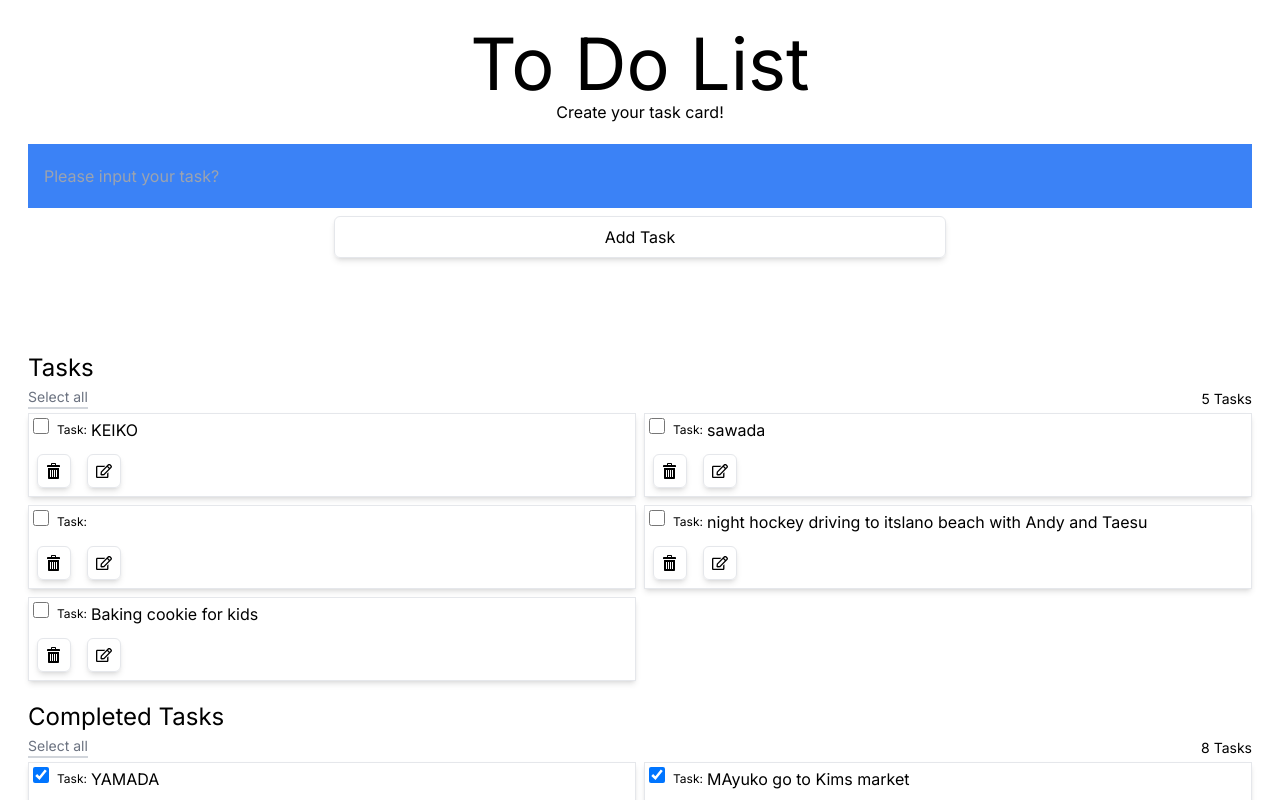
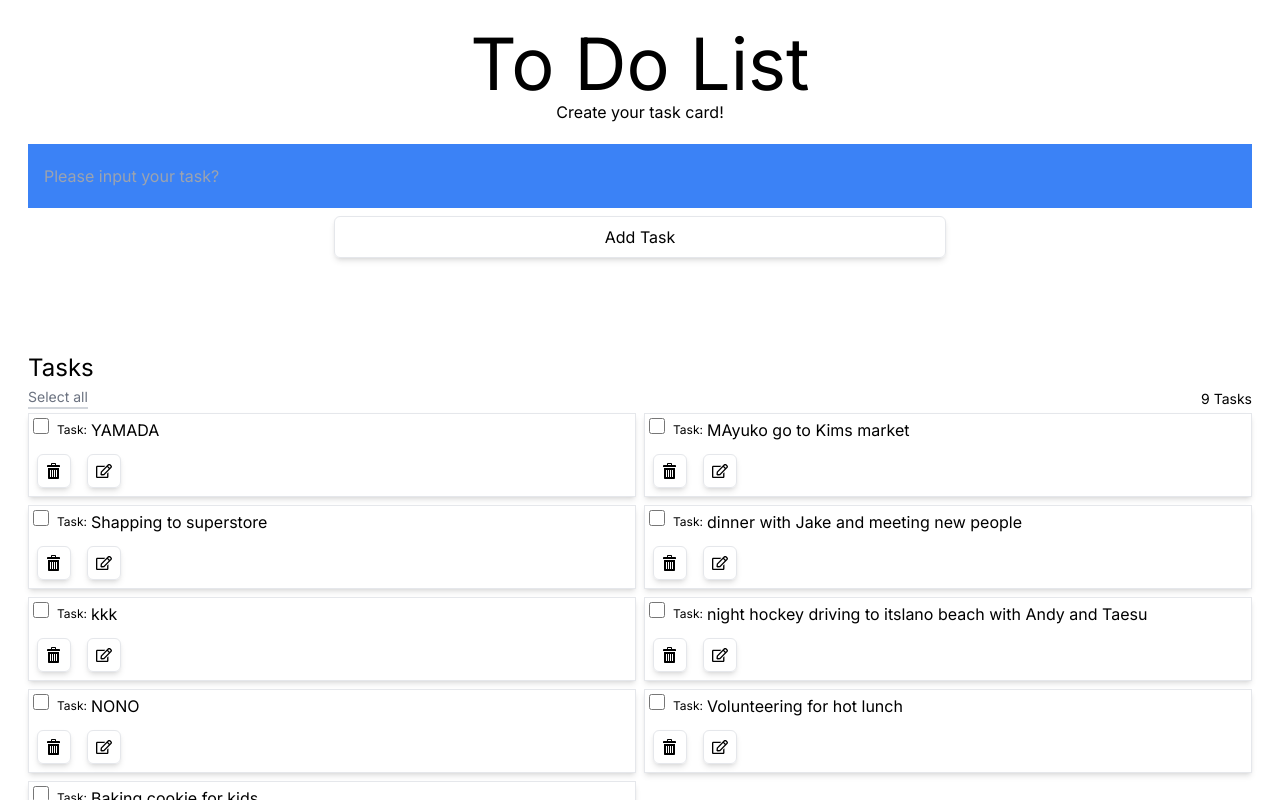
Before and after one commit to KeikoShimizu/Todolist-Next.js-Typescript-TENYHUB, a Next.js app: page / in a window 1280 px wide. Shown: the top 800 px of the page. Built offline with nearby package versions, Linux system fonts and the light colour scheme.

Commit message:
Warning color change is now available

```diff
--- a/public/taskList.json
+++ b/public/taskList.json
@@ -17,12 +17,12 @@
     },
     {
       "task": "Volunteering for hot lunch",
-      "complete": true,
+      "complete": false,
       "id": 14
     },
     {
       "task": "NONO",
-      "complete": true,
+      "complete": false,
       "id": 15
     },
     {
@@ -31,38 +31,28 @@
       "id": 16
     },
     {
-      "task": "",
-      "complete": false,
-      "id": 17
-    },
-    {
-      "task": "sawada",
+      "task": "kkk",
       "complete": false,
       "id": 18
     },
     {
       "task": "dinner with Jake and meeting new people",
-      "complete": true,
+      "complete": false,
       "id": 19
     },
     {
       "task": "Shapping to superstore",
-      "complete": true,
+      "complete": false,
       "id": 20
     },
     {
       "task": "MAyuko go to Kims market",
-      "complete": true,
+      "complete": false,
       "id": 21
     },
     {
-      "task": "KEIKO",
+      "task": "YAMADA",
       "complete": false,
-      "id": 22
-    },
-    {
-      "task": "YAMADA",
-      "complete": true,
       "id": 25
     }
   ]
--- a/src/app/components/AddButton.tsx
+++ b/src/app/components/AddButton.tsx
@@ -13,6 +13,7 @@ const AddButton = ({ task, setTask, setTaskList, setMessage, setWarning }: AddBu
     const addTaskHandler = async () => {
       // Send waring if task is empty
       if (!task) {
+        setWarning(true);
         setMessage('Task is empty. Please enter your task before adding.');
         return;
       }
@@ -20,7 +21,6 @@ const AddButton = ({ task, setTask, setTaskList, setMessage, setWarning }: AddBu
         const newList = await postTaskQuery(task);
         setTaskList(newList);
         setTask('');
-        setWarning(true);
         setMessage(`${task} is added on List!`);
       } catch (error) {
         console.error('POST: error happen', error);
```
